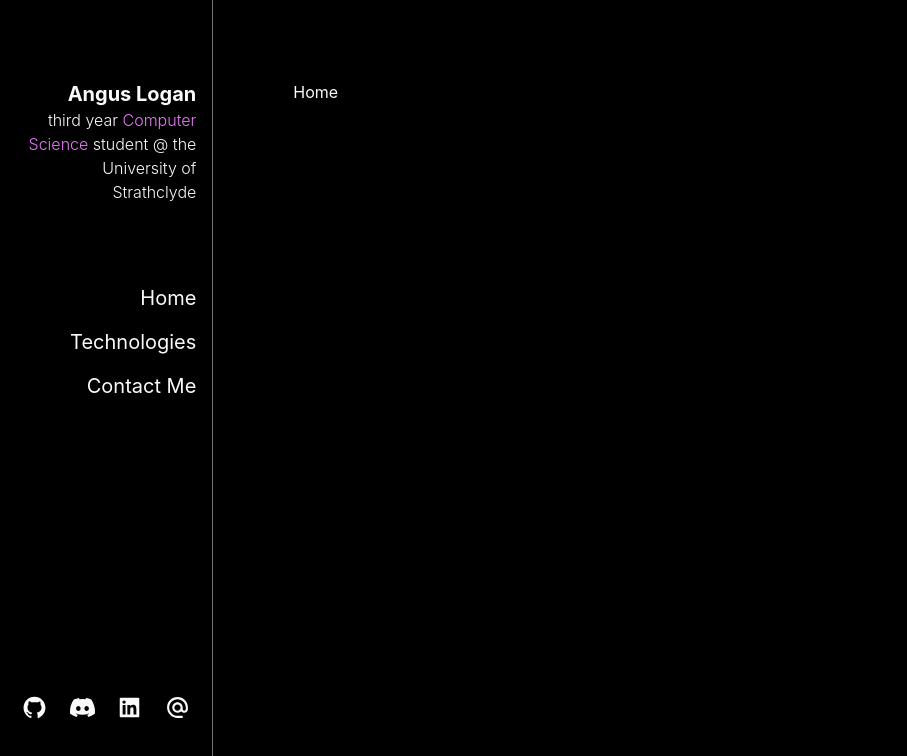
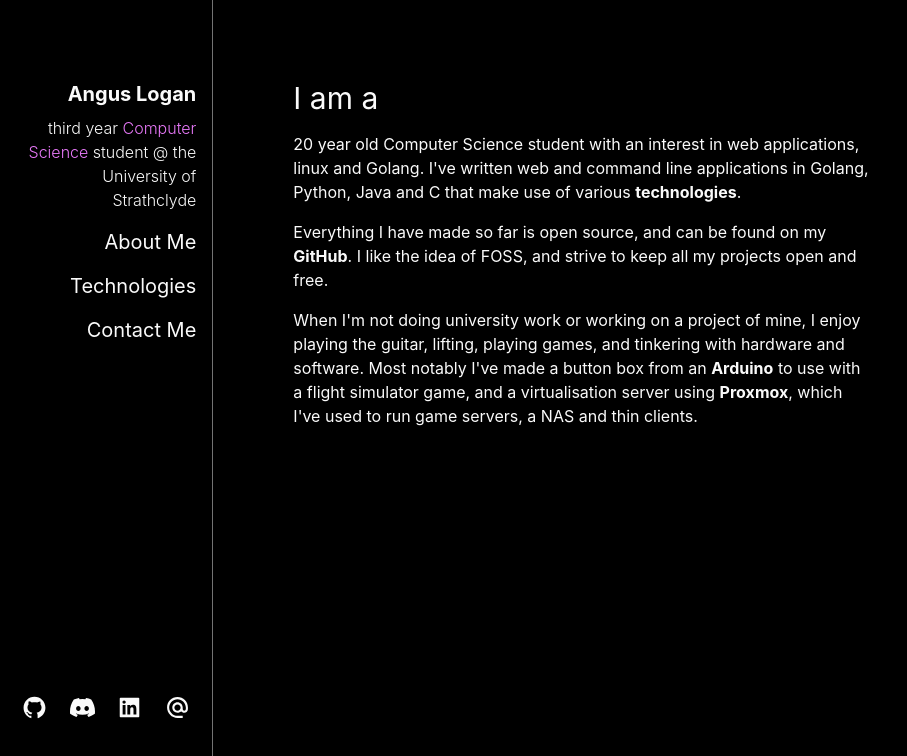
Before and after one commit to AngusLogan02/anguslogan02.github.io, a React (Create React App) app: page / in a window 1280 px wide. Shown: the top 756 px of the page, without its empty margins (0-907 px from the left). Built offline with nearby package versions, Linux system fonts and the light colour scheme.

Commit message:
feat: about me

```diff
--- a/src/components/navbar.jsx
+++ b/src/components/navbar.jsx
@@ -7,22 +7,22 @@ import { MdAlternateEmail } from "react-icons/md"
 const Navbar = () => {
     return (
         <div className='w-1/6 h-screen p-4 pt-20 fixed border-r-[1px] border-neutral-500 text-right'>
-            <a href='https://github.com/anguslogan02' target="blank" className='text-xl font-bold link-underline'>Angus Logan</a>
-            <p className='font-light'>third year <span className='text-fuchsia-400'>Computer Science</span> student @ the University of Strathclyde</p>
+            <a href='https://github.com/anguslogan02' target="_blank" className='text-xl font-bold link-underline'>Angus Logan</a>
+            <p className='font-light mt-2'>third year <span className='text-fuchsia-400'>Computer Science</span> student @ the University of Strathclyde</p>
 
-            <div className='mt-20'>
+            <div className='mt-4'>
                 <ul>
-                    <li><button className='text-xl mb-4 link-underline'><Link to="/">Home</Link></button></li>
+                    <li><button className='text-xl mb-4 link-underline'><Link to="/">About Me</Link></button></li>
                     <li><button className='text-xl mb-4 link-underline'><Link to="/technologies">Technologies</Link></button></li>
                     <li><button className='text-xl mb-4 link-underline'><Link to="/contact">Contact Me</Link></button></li>
                 </ul>
             </div>
 
             <div className='absolute bottom-20 -ml-4 w-full flex text-center justify-evenly'>
-                <a className='hover:text-fuchsia-400 duration-300' href="https://github.com/anguslogan02" target="blank"><AiOutlineGithub size={25} /></a>
-                <a className='hover:text-fuchsia-400 duration-300' href="https://discordapp.com/users/211862681731203073" target="blank"><BsDiscord size={25} /></a>
-                <a className='hover:text-fuchsia-400 duration-300' href="https://www.linkedin.com/in/angus-logan-b83020226/" target="blank"><AiFillLinkedin size={25} /></a>
-                <a className='hover:text-fuchsia-400 duration-300' href="mailto:me@anguslogan.dev" target="blank"><MdAlternateEmail size={25} /></a>
+                <a className='hover:text-fuchsia-400 duration-300' href="https://github.com/anguslogan02" target="_blank"><AiOutlineGithub size={25} /></a>
+                <a className='hover:text-fuchsia-400 duration-300' href="https://discordapp.com/users/211862681731203073" target="_blank"><BsDiscord size={25} /></a>
+                <a className='hover:text-fuchsia-400 duration-300' href="https://www.linkedin.com/in/angus-logan-b83020226/" target="_blank"><AiFillLinkedin size={25} /></a>
+                <a className='hover:text-fuchsia-400 duration-300' href="mailto:me@anguslogan.dev" target="_blank"><MdAlternateEmail size={25} /></a>
             </div>
         </div>
     )
--- a/src/pages/Home.jsx
+++ b/src/pages/Home.jsx
@@ -1,8 +1,28 @@
 import React from 'react'
+import { Link } from "react-router-dom"
 
 const Home = () => {
     return (
-        <h1>Home</h1>
+        <div className='max-w-xl'>
+            <h1 className='text-3xl mb-4'>I am a</h1>
+            <p>
+                20 year old Computer Science student with an interest in web applications, linux and Golang.
+                I've written web and command line applications in Golang, Python, Java and C that make use of
+                various <span className='link-underline font-bold'><Link to="/technologies">technologies</Link></span>.
+            </p>
+            <p className='mt-4'>
+                Everything I have made so far is open source, and can be found on
+                my <a href = "https://github.com/anguslogan02" className='link-underline font-bold' target="_blank">GitHub</a>.
+                I like the idea of FOSS, and strive to keep all my projects open and free.
+            </p>
+            <p className='mt-4'>
+                When I'm not doing university work or working on a project of mine, I enjoy playing the guitar,
+                lifting, playing games, and tinkering with hardware and software. Most notably I've made a button box
+                from an <span className='font-bold link-underline'><Link to="/technologies">Arduino</Link></span> to use with a flight simulator game,
+                and a virtualisation server using <span className='font-bold link-underline'><Link to="/technologies">Proxmox</Link></span>, which I've
+                used to run game servers, a NAS and thin clients.
+            </p>
+        </div>
     )
 }
 
```
